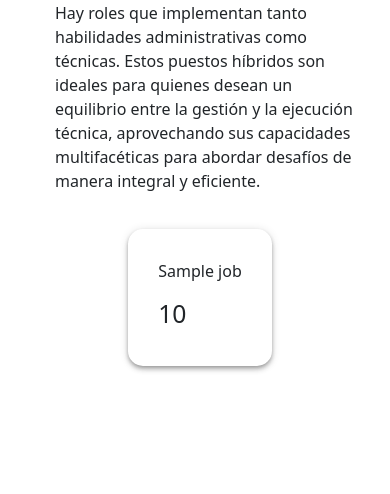
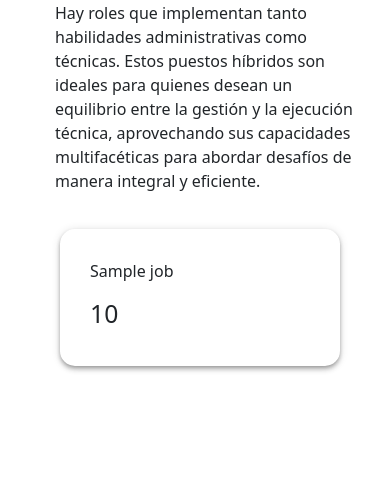
Before and after one commit to DJRT-11/Proyecto-ML, a Flask app: template templates/prediction.html in a window 390 px wide. Shown: the part 424-918 px from the top of the page. Run offline with Flask 2, Linux system fonts and the light colour scheme; the template is opened without the code that fills it: most values are stand-ins (such as "Sample title", 1, 10 or a date in 2020); parts of the project's set-up code (start-up, migrations or seed data) failed here and were passed over.

Commit message:
Fix mobile view

```diff
--- a/static/css/styles.css
+++ b/static/css/styles.css
@@ -322,4 +322,8 @@ box-shadow: 0 4px 5px 0 rgba(0,0,0,0.14),0 1px 10px 0 rgba(0,0,0,0.12),0 2px 4px
   .prediction-result{
     padding-top: 0;
   }
+
+  .jobs-container{
+    flex-direction: column;
+  }
 }
```
